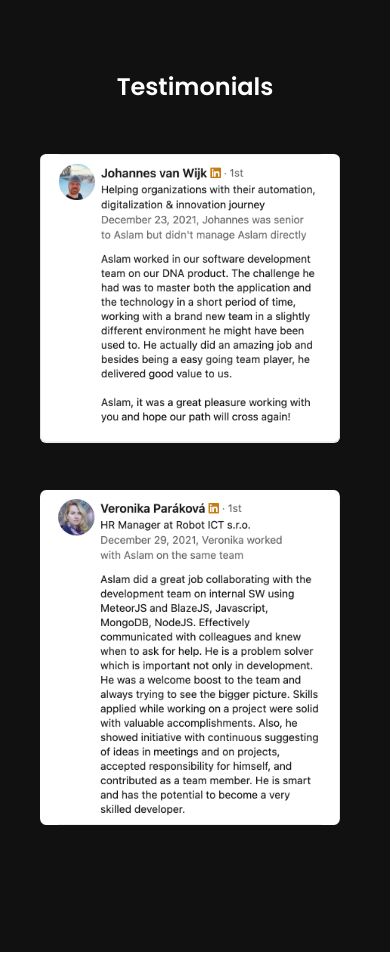
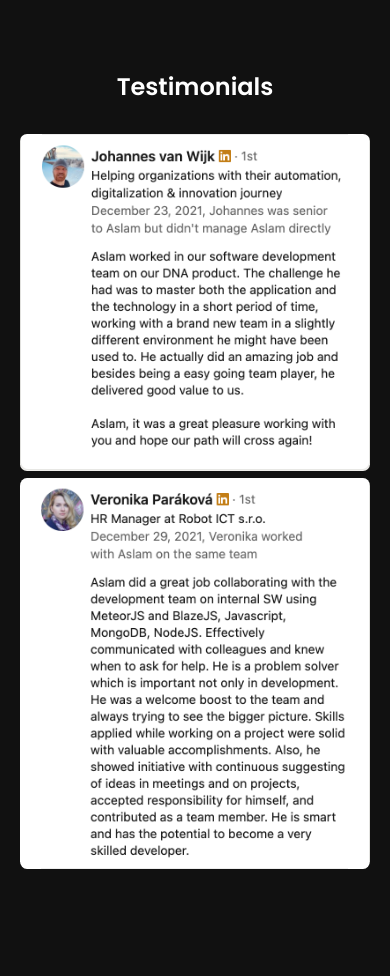
Before and after one commit to Azi-khalil/My-Portfolio, a plain HTML site: page public/index.html in a window 390 px wide. Shown: the part 3700-4676 px from the top of the page. Before the commit the page ends 4652 px from the top, so only its background shows below. Drawn offline with Linux system fonts and the light colour scheme.

Commit message:
contact padding

```diff
--- a/public/style.css
+++ b/public/style.css
@@ -388,4 +388,12 @@
   .contact .testContent {
     display: block;
   }
+
+  .contact .testContent .bxImg {
+    width: auto;
+  }
+
+  .contact .testContent .bxImg img {
+    margin: 0px;
+  }
 }
```
